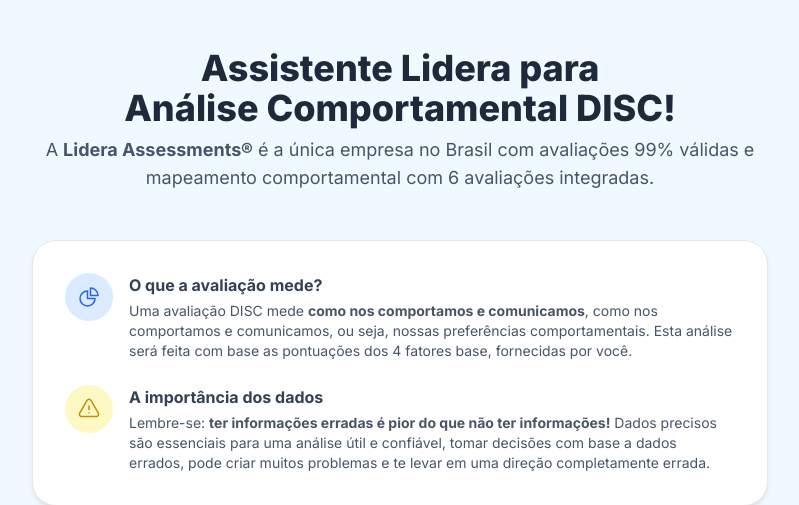
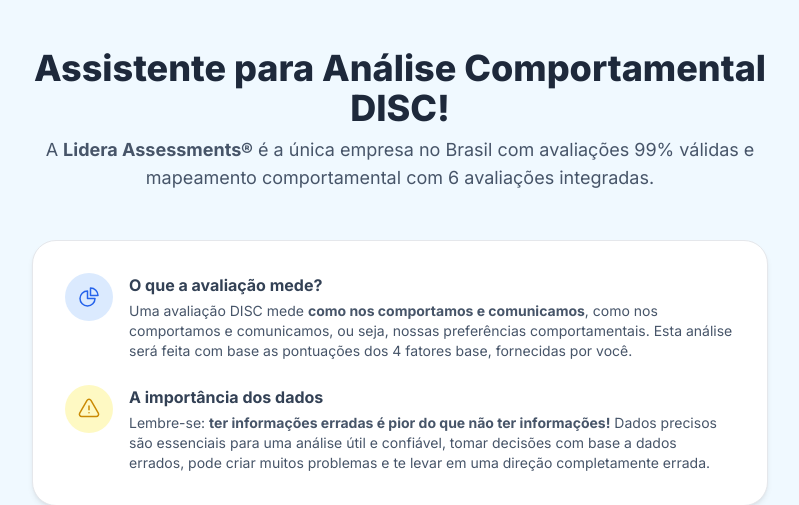
Before and after one commit to LideraPerformance/assistente-disc, a Flask app: page / in a window 1280 px wide. Shown: the top 505 px of the page, without its empty margins (240-1039 px from the left). Run offline with Flask 3, Linux system fonts and the light colour scheme; some libraries are stand-ins or nearby versions.

Commit message:
Update Name index.html

```diff
--- a/templates/index.html
+++ b/templates/index.html
@@ -25,7 +25,7 @@
     <div class="container mx-auto max-w-3xl px-4 py-8 md:py-12">
 
         <header class="text-center mb-12">
-            <h1 class="text-3xl md:text-4xl font-extrabold text-slate-800">Assistente Lidera para<br>Análise Comportamental DISC!</h1>
+            <h1 class="text-3xl md:text-4xl font-extrabold text-slate-800">Assistente para Análise Comportamental DISC!</h1>
             <p class="text-base md:text-lg text-slate-600 mt-2">A <b>Lidera Assessments®</b> é a única empresa no Brasil com avaliações 99% válidas e mapeamento comportamental com 6 avaliações integradas.</p>
         </header>
 
```
